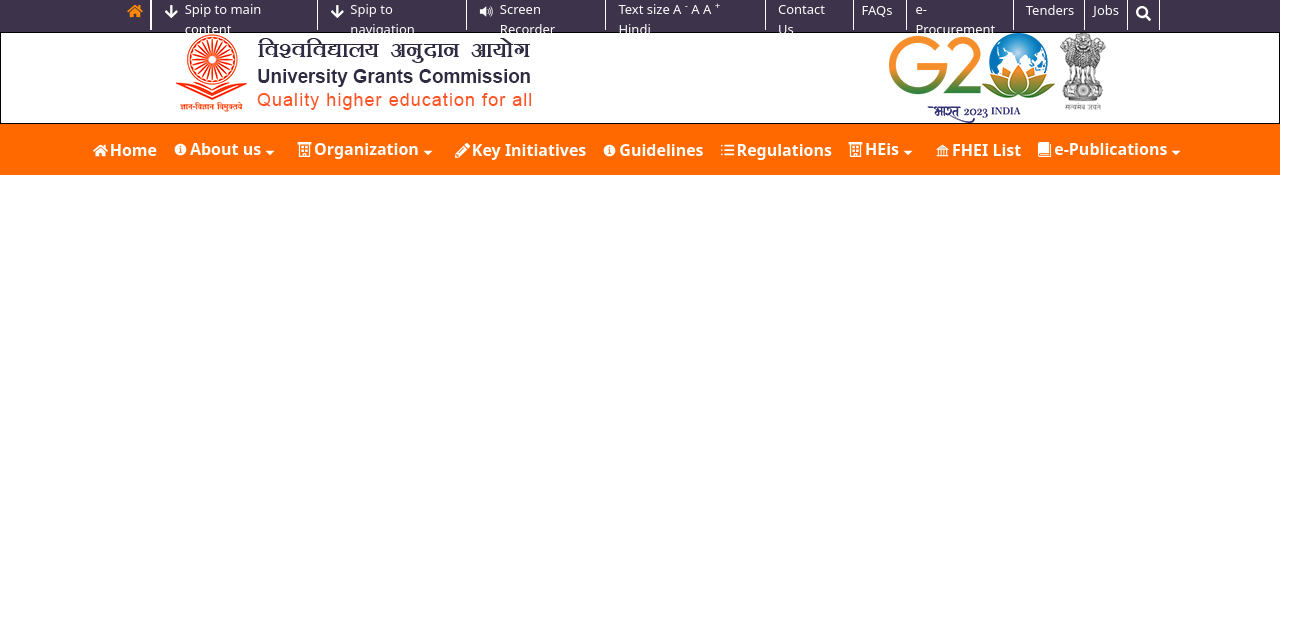
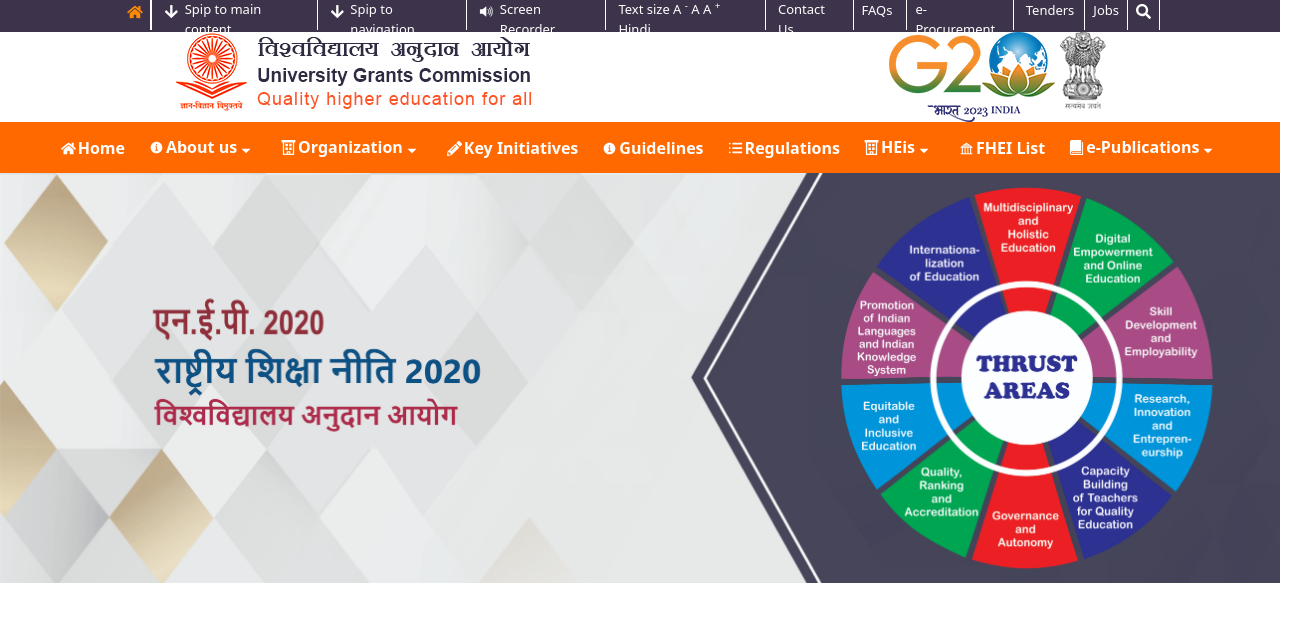
Before and after one commit to pawangrover100/The-University-Grants-Commission-UGC-Project, a React (Vite) app in the folder University Grants Commission/: page / in a window 1280 px wide. Shown: the top 622 px of the page, 1305 px wide, since content can reach past the window. Built offline with nearby package versions, Linux system fonts and the light colour scheme.

Commit message:
add Hero Section and Carousel

```diff
--- a/University Grants Commission/package.json
+++ b/University Grants Commission/package.json
@@ -14,6 +14,7 @@
     "react": "^19.2.0",
     "react-dom": "^19.2.0",
     "react-icons": "^5.5.0",
+    "react-slick": "^0.31.0",
     "slick-carousel": "^1.8.1",
     "tailwindcss": "^4.1.18"
   },
--- a/University Grants Commission/src/App.jsx
+++ b/University Grants Commission/src/App.jsx
@@ -1,5 +1,7 @@
 import React from 'react'
 import Home from './assets/components/Home'
+import "slick-carousel/slick/slick.css";
+import "slick-carousel/slick/slick-theme.css";
 
 function App() {
   return (
--- /dev/null
+++ b/University Grants Commission/src/assets/components/Carousel/Carousel.jsx
@@ -0,0 +1,40 @@
+import React from "react";
+import Slider from "react-slick";
+import Video from "../../video/video_slider.mp4";
+import Slider2 from "../../image/main-slider2.png";
+import Slider3 from "../../image/main-slider3.png";
+
+function Carousel() {
+  const settings = {
+   infinite: true,
+    speed: 800,
+    autoplay: true,
+    autoplaySpeed: 3000,
+    slidesToShow: 1,
+    slidesToScroll: 1,
+  };
+  return (
+    <>
+      <div className="slider-container
+ ">
+        <Slider {...settings}>
+          <div>
+            <video autoPlay muted loop >
+              <source src={Video} type="video/mp4" />
+            </video>
+          </div>
+
+          <div>
+            <img src={Slider2} alt="" />
+          </div>
+
+          <div>
+            <img src={Slider3} alt="" />
+          </div>
+        </Slider>
+      </div>
+    </>
+  );
+}
+
+export default Carousel;
--- /dev/null
+++ b/University Grants Commission/src/assets/components/Dropdwon/AboutDropdwon.jsx
@@ -0,0 +1,9 @@
+import React from 'react'
+
+function AboutDropdwon() {
+  return (
+    <div>AboutDropdwon</div>
+  )
+}
+
+export default AboutDropdwon
--- a/University Grants Commission/src/assets/components/Navbar/Navbar.jsx
+++ b/University Grants Commission/src/assets/components/Navbar/Navbar.jsx
@@ -9,86 +9,86 @@
 function Narbar() {
   return (
     <>
-      <div className="  md:max-w-full h-[4vh] bg-[#3D344B]">
+      <div className="  md:max-w-full h-[4vh] bg-[#3D344B] box-border">
         <nav className="max-w-260 h-[4vh] pb-0.5 mx-auto ">
           <ul className="flex gap-2 ">
-            <li className=" h-7.5  border-r-2 border-white  place-content-evenly align-middle  ">
+            <li className=" h-7.5  border-r-2 border-white hover:border-r-orange-500 place-content-evenly align-middle  ">
               <a href="#" className="flex gap-1.5 px-1  ">
-                <FaHome className=" text-[22px] pb-2 hover:text-[24px] text-orange-400 " />
+                <FaHome className=" text-[22px] pb-2 mt-px text-orange-400  hover:text-orange-500" />
               </a>
             </li>
-            <li className="  h-7.5  border-r border-white place-content-evenly align-middle ">
+            <li className="  h-7.5  border-r border-white  hover:border-r-orange-500 place-content-evenly align-middle ">
               <a href="#" className="flex gap-1.5 px-1  ">
-                <FaArrowDown className="text-[15px] mt-1 text-white " />{" "}
+                <FaArrowDown className="text-[15px] mt-1 text-white  hover:text-orange-500" />{" "}
                 <h6
                   className="text-[13px]
-                 m-0 pr-1 pb-2 font-medium text-white  "
+                 m-0 pr-1 pb-2 font-medium text-white hover:text-orange-500 "
                 >
                   Spip to main content
                 </h6>
               </a>
             </li>
-            <li className="list-none h-7.5  border-r border-white place-content-evenly align-middle">
+            <li className="list-none h-7.5  border-r border-white  hover:border-r-orange-500 place-content-evenly align-middle">
               <a href="#" className="flex gap-1.5 px-1  ">
-                <FaArrowDown className="text-[15px] mt-1 text-white" />
-                <h6 className="text-[13px] m-0 pr-1 pb-2 font-medium text-white ">
+                <FaArrowDown className="text-[15px] mt-1 text-white  hover:text-orange-500" />
+                <h6 className="text-[13px] m-0 pr-1 pb-2 font-medium text-white  hover:text-orange-500">
                   Spip to navigation
                 </h6>
               </a>
             </li>
-            <li className="list-none h-7.5  border-r border-white place-content-evenly align-middle">
-              <a href="#" className="flex gap-1.5 px-1  ">
-                <IoVolumeHighSharp className="text-[15px] mt-1 text-white" />
-                <h6 className="text-[13px] m-0 pr-1 pb-2 font-medium text-white ">
+            <li className="list-none h-7.5  border-r border-white  hover:border-r-orange-500 place-content-evenly align-middle">
+              <a href="#" className="flex gap-1.5 px-1 ">
+                <IoVolumeHighSharp className="text-[15px] mt-1 text-white  hover:text-orange-500" />
+                <h6 className="text-[13px] m-0 pr-1 pb-2 font-medium text-white  hover:text-orange-500">
                   Screen Recorder
                 </h6>
               </a>
             </li>
-            <li className="list-none h-7.5  border-r border-white place-content-evenly align-middle">
+            <li className="list-none h-7.5  border-r border-white  hover:border-r-orange-500 place-content-evenly align-middle">
               <a href="#" className="flex gap-1.5 px-1  ">
-                <h6 className="text-[13px] m-0 pr-2 pb-2 font-medium text-white  ">
+                <h6 className="text-[13px] m-0 pr-2 pb-2 font-medium text-white  hover:text-orange-500 ">
                   Text size A <sup>-</sup> A A <sup>+</sup> Hindi
                 </h6>
               </a>
             </li>
-            <li className="list-none h-7.5  border-r border-white place-content-evenly align-middle">
-              <a href="#" className="flex gap-1.5 px-1  ">
-                <h6 className="text-[13px] m-0 pr-1.5 pb-2 font-medium text-white  ">
+            <li className="list-none h-7.5  border-r border-white  hover:border-r-orange-500 place-content-evenly align-middle">
+              <a href="#" className="flex gap-1.5 px-1   hover:text-orange-500">
+                <h6 className="text-[13px] m-0 pr-1.5 pb-2 font-medium text-white  hover:text-orange-500">
                   Contact Us
                 </h6>
               </a>
             </li>
-            <li className="list-none h-7.5  border-r border-white place-content-evenly align-middle">
+            <li className="list-none h-7.5  border-r border-white  hover:border-r-orange-500 place-content-evenly align-middle">
               <a href="#" className="flex  pr-2  ">
-                <h6 className="text-[13px] m-0 pr-1.5 pb-2 font-medium text-white  ">
+                <h6 className="text-[13px] m-0 pr-1.5 pb-2 font-medium text-white  hover:text-orange-500">
                   FAQs
                 </h6>
               </a>
             </li>
-            <li className="list-none h-7.5  border-r border-white place-content-evenly align-middle">
+            <li className="list-none h-7.5  border-r border-white  hover:border-r-orange-500 place-content-evenly align-middle">
               <a href="#">
-                <h6 className="text-[13px] m-0 pr-2 pb-2 font-medium text-white ">
+                <h6 className="text-[13px] m-0 pr-2 pb-2 font-medium text-white  hover:text-orange-500">
                   e-Procurement
                 </h6>
               </a>
             </li>
-            <li className="list-none h-7.5  border-r border-white place-content-evenly align-middle">
+            <li className="list-none h-7.5  border-r border-white  hover:border-r-orange-500 place-content-evenly align-middle">
               <a href="#" className="flex gap-1.5 px-1  ">
-                <h6 className="text-[13px] m-0 pr-1.5 pb-2 font-medium text-white  ">
+                <h6 className="text-[13px] m-0 pr-1.5 pb-2 font-medium text-white  hover:text-orange-500">
                   Tenders
                 </h6>
               </a>
             </li>
-            <li className="list-none h-7.5  border-r border-white place-content-evenly align-middle">
+            <li className="list-none h-7.5  border-r border-white  hover:border-r-orange-500 place-content-evenly align-middle">
               <a href="#">
-                <h6 className="text-[13px] m-0 pr-2 pb-2 font-medium text-white  ">
+                <h6 className="text-[13px] m-0 pr-2 pb-2 font-medium text-white  hover:text-orange-500">
                   Jobs
                 </h6>
               </a>
             </li>
-            <li className="list-none h-7.5  border-r border-white place-content-evenly align-middle">
+            <li className="list-none h-7.5  border-r border-white  hover:text-orange-500 hover:border-r-orange-500place-content-evenly align-middle">
               <a href="#" className="flex gap-1.5 pr-2  pb-2 ">
-                <FaSearch className="text-[15px] mt-1 text-white" />
+                <FaSearch className="text-[15px] mt-1 text-white  hover:text-orange-500" />
               </a>
             </li>
           </ul>
--- a/University Grants Commission/src/assets/components/Navbar/Navbar_sub.jsx
+++ b/University Grants Commission/src/assets/components/Navbar/Navbar_sub.jsx
@@ -3,14 +3,11 @@
 import MHRD from "../../image/MHRD_logo.png";
 import G20 from "../../image/G20_India_Logo.png";
 
-
-
-
 function Navbar_sub() {
   return (
     <>
-      <ul className="list-none flex place-content-around border ">
-        <li >
+      <ul className="list-none flex place-content-around ">
+        <li>
           <a href="#">
             <img src={ugcLogo} alt="Remove in Folder" />
           </a>
--- a/University Grants Commission/src/assets/components/Scection/HeroSection.jsx
+++ b/University Grants Commission/src/assets/components/Scection/HeroSection.jsx
@@ -7,16 +7,18 @@
 import { ImBook } from "react-icons/im";
 import { AiTwotoneBank } from "react-icons/ai";
 import { IoMdArrowDropdown } from "react-icons/io";
+import Carousel from "../Carousel/Carousel";
+import AboutDropdwon from "../Dropdwon/AboutDropdwon";
 
 function HeroSection() {
   return (
     <>
-      <div className="mas=w-full h-12.75 border-black border-solid bg-orange-500 flex">
-        <ul className="list-none flex border-black justify-center items-center mx-auto ">
+      <div className="mas=w-full h-12.75  border-solid bg-orange-500 flex box-border">
+        <ul className="list-none flex  justify-center items-center mx-auto ">
           <li>
             <a
               href="#"
-              className="flex  justify-center p-2 font-semibold text-white "
+              className="flex  justify-center p-3 font-semibold text-white hover:bg-white hover:text-orange-500 "
             >
               <FaHome className="mt-1 text-[17px] pr-0.5" />
               <h6>Home</h6>
@@ -25,17 +27,19 @@
           <li>
             <a
               href="#"
-              className="flex  justify-center p-2 font-semibold text-white "
+              className="flex  justify-center p-3 font-semibold text-white hover:bg-white hover:text-orange-500 "
             >
               <IoInformationCircle className="mt-1 text-[17px] pr-0.5" />
               <h6>About us</h6>
               <IoMdArrowDropdown className="mt-1.5 text-[20px] pr-0.5" />
+
             </a>
+
           </li>
           <li>
             <a
               href="#"
-              className="flex  justify-center p-2 font-semibold text-white "
+              className="flex  justify-center p-3 font-semibold text-white hover:bg-white hover:text-orange-500 "
             >
               <GrOrganization className="mt-1  text-[17px] pr-0.5" />
               <h6>Organization</h6>
@@ -45,7 +49,7 @@
           <li>
             <a
               href="#"
-              className="flex  justify-center p-2 font-semibold text-white "
+              className="flex  justify-center p-3 font-semibold text-white hover:bg-white hover:text-orange-500 "
             >
               <FaPencilAlt className="mt-1 text-[17px] pr-0.5" />
               <h6>Key Initiatives</h6>
@@ -54,7 +58,7 @@
           <li>
             <a
               href="#"
-              className="flex  justify-center p-2 font-semibold text-white "
+              className="flex  justify-center p-3 font-semibold text-white hover:bg-white hover:text-orange-500 "
             >
               <IoInformationCircle className="mt-1 text-[17px] pr-0.5" />
               <h6>Guidelines</h6>
@@ -63,7 +67,7 @@
           <li>
             <a
               href="#"
-              className="flex  justify-center p-2 font-semibold text-white "
+              className="flex  justify-center p-3 font-semibold text-white hover:bg-white hover:text-orange-500 "
             >
               <TfiMenuAlt className="mt-1 text-[17px] pr-0.5" />
               <h6>Regulations</h6>
@@ -72,7 +76,7 @@
           <li>
             <a
               href="#"
-              className="flex  justify-center p-2 font-semibold text-white "
+              className="flex  justify-center p-3 font-semibold text-white hover:bg-white hover:text-orange-500 "
             >
               <GrOrganization className="mt-1 text-[17px] pr-0.5" />
               <h6>HEis</h6>
@@ -82,7 +86,7 @@
           <li>
             <a
               href="#"
-              className="flex  justify-center p-2 font-semibold text-white "
+              className="flex  justify-center p-3 font-semibold text-white hover:bg-white hover:text-orange-500 "
             >
               <AiTwotoneBank className="mt-1 text-[17px] pr-0.5" />
               <h6>FHEI List</h6>
@@ -91,7 +95,7 @@
           <li>
             <a
               href="#"
-              className="flex  justify-center p-2 font-semibold text-white"
+              className="flex  justify-center p-3 font-semibold text-white hover:bg-white hover:text-orange-500 "
             >
               <ImBook className="mt-1 text-[17px] pr-0.5" />
               <h6>e-Publications</h6>
@@ -100,6 +104,23 @@
           </li>
         </ul>
       </div>
+
+      <Carousel />
+      <marquee
+        scrolldelay="200"
+        loop="infinite"
+        behavior="scroll"
+        direction="left"
+        scrollamount="10"
+        className="text-red-500 font-bold"
+      >
+        Lorem, ipsum dolor sit amet consectetur adipisicing elit. Ratione sed
+        repellat vel quas explicabo labore saepe. Qui veritatis tenetur
+        laudantium accusamus optio officiis nesciunt sequi praesentium odit,
+        quibusdam est soluta repudiandae dolorum, itaque, beatae quod ratione
+        veniam necessitatibus iusto nam? Consequuntur labore minus nihil
+        voluptatibus qui cum totam eaque magnam?
+      </marquee>
     </>
   );
 }
```
Also changed, not shown: 1 other file (tests, documents, lock files or other folders).
